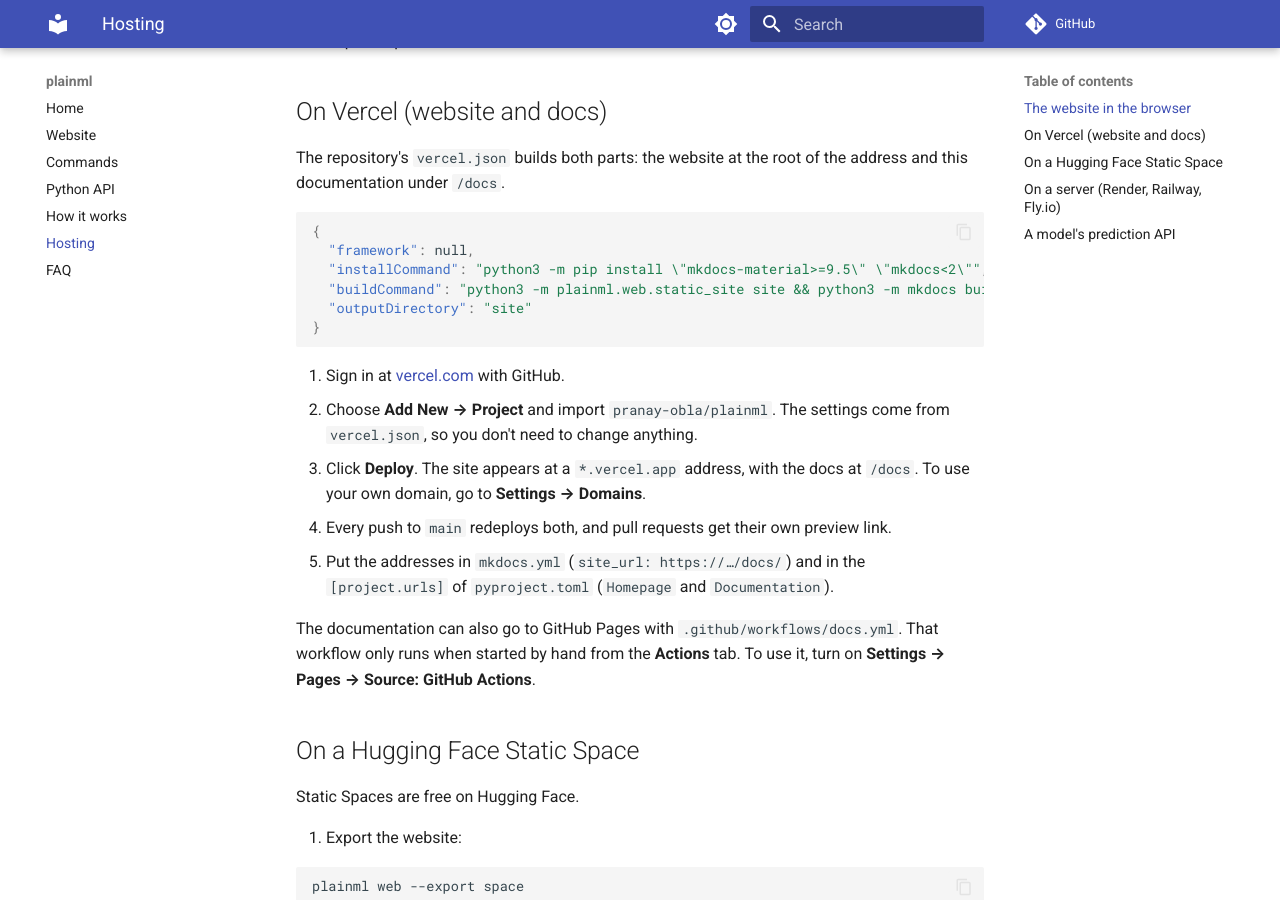
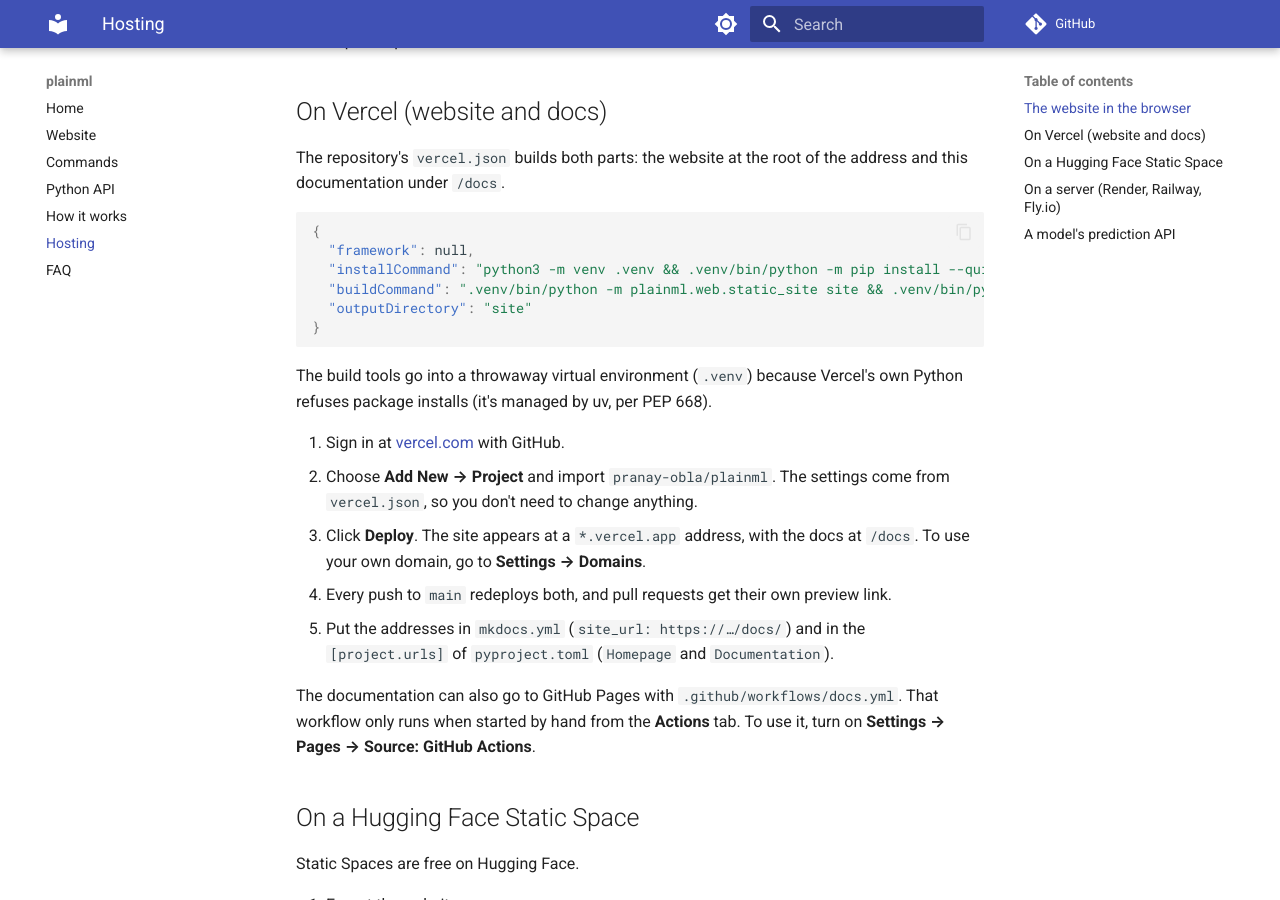
Before and after one commit to pranay-obla/plainml, an MkDocs documentation site: the page built from docs/hosting.md, in a window 1280 px wide and 900 px high, scrolled down 1056 px. Built offline with MkDocs 1.6.1 and Material for MkDocs 9.7.7, drawn with Linux system fonts in a browser that asks for light colours; comment, search, counter and statistics services are not loaded.

Commit message:
Vercel config update

````diff
--- a/docs/hosting.md
+++ b/docs/hosting.md
@@ -47,11 +47,14 @@ documentation under `/docs`.
 ```json
 {
   "framework": null,
-  "installCommand": "python3 -m pip install \"mkdocs-material>=9.5\" \"mkdocs<2\"",
-  "buildCommand": "python3 -m plainml.web.static_site site && python3 -m mkdocs build -d site/docs",
+  "installCommand": "python3 -m venv .venv && .venv/bin/python -m pip install --quiet \"mkdocs-material>=9.5\" \"mkdocs<2\"",
+  "buildCommand": ".venv/bin/python -m plainml.web.static_site site && .venv/bin/python -m mkdocs build -d site/docs",
   "outputDirectory": "site"
 }
 ```
+
+The build tools go into a throwaway virtual environment (`.venv`) because Vercel's own Python refuses
+package installs (it's managed by uv, per PEP 668).
 
 1. Sign in at [vercel.com](https://vercel.com) with GitHub.
 2. Choose **Add New → Project** and import `pranay-obla/plainml`. The settings come from `vercel.json`,
````
Also changed, not shown: vercel.json.
